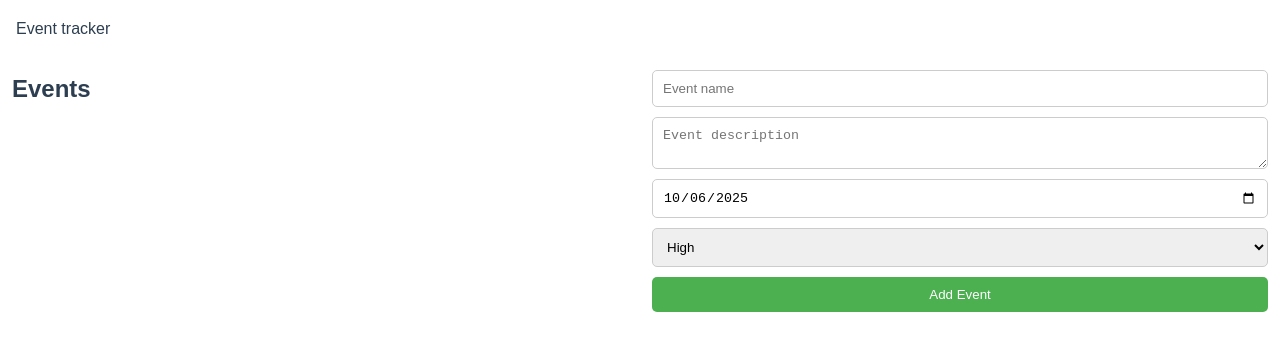
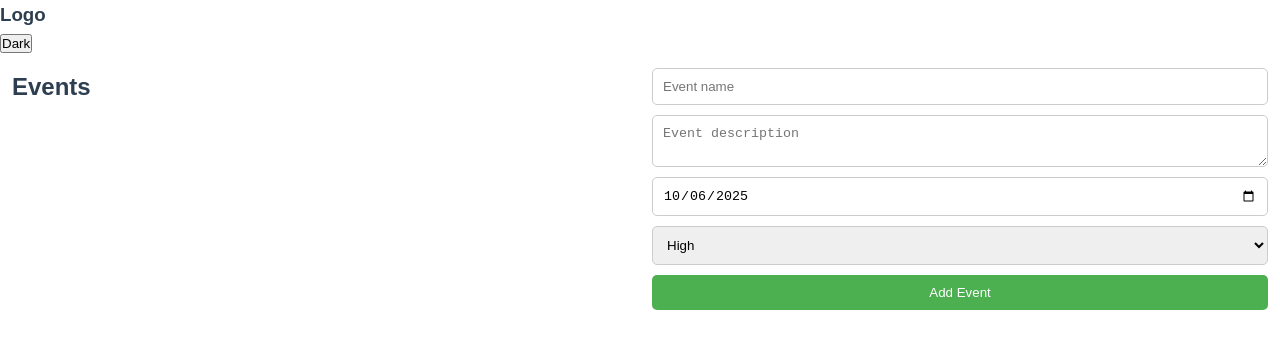
Before and after one commit to ashsajal1/event-tracker, a Vue app: page / in a window 1280 px wide. Shown: the top 350 px of the page. Built offline with nearby package versions, Linux system fonts and the light colour scheme; the HTML template or start-up script is replaced by a standard one.

Commit message:
feat: add NavMenu

```diff
--- a/src/App.vue
+++ b/src/App.vue
@@ -1,15 +1,16 @@
-<script setup lang="ts"></script>
+<script setup lang="ts">
+import NavMenu from './components/NavMenu.vue'
+</script>
 
 <template>
   <main class="main">
-    <header>Event tracker</header>
+    <NavMenu />
 
     <RouterView />
   </main>
 </template>
 
 <style lang="scss" scoped>
-
 .main {
   display: flex;
   flex-direction: column;
```
